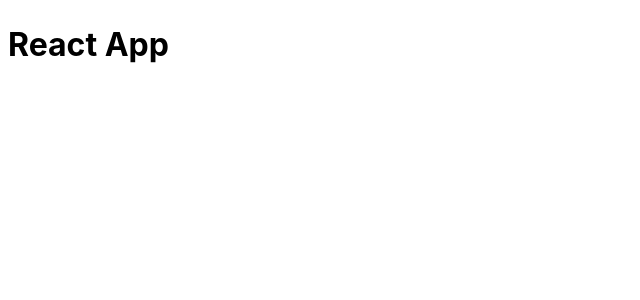
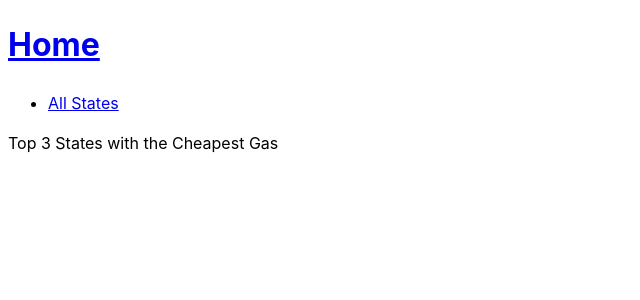
Before and after one commit to dean-ferreira/module-320, a React (Vite) app: page / in a window 1280 px wide. Shown: the top 300 px of the page, without its empty margins (0-640 px from the left). Built offline with nearby package versions, Linux system fonts and the light colour scheme.

Commit message:
Add Routes

```diff
--- a/src/App.jsx
+++ b/src/App.jsx
@@ -1,9 +1,21 @@
 import './App.css';
+
+// Import pages
+import Main from './pages/Main';
+import AllStates from './pages/AllStates';
+import NavBar from './components/NavBar';
+
+// Import react router dom tools
+import { Route, Routes } from 'react-router-dom';
 
 function App() {
     return (
         <>
-            <h1>React App</h1>
+            <NavBar />
+            <Routes>
+                <Route path="/" element={<Main />} />
+                <Route path="/states" element={<AllStates />} />
+            </Routes>
         </>
     );
 }
```
